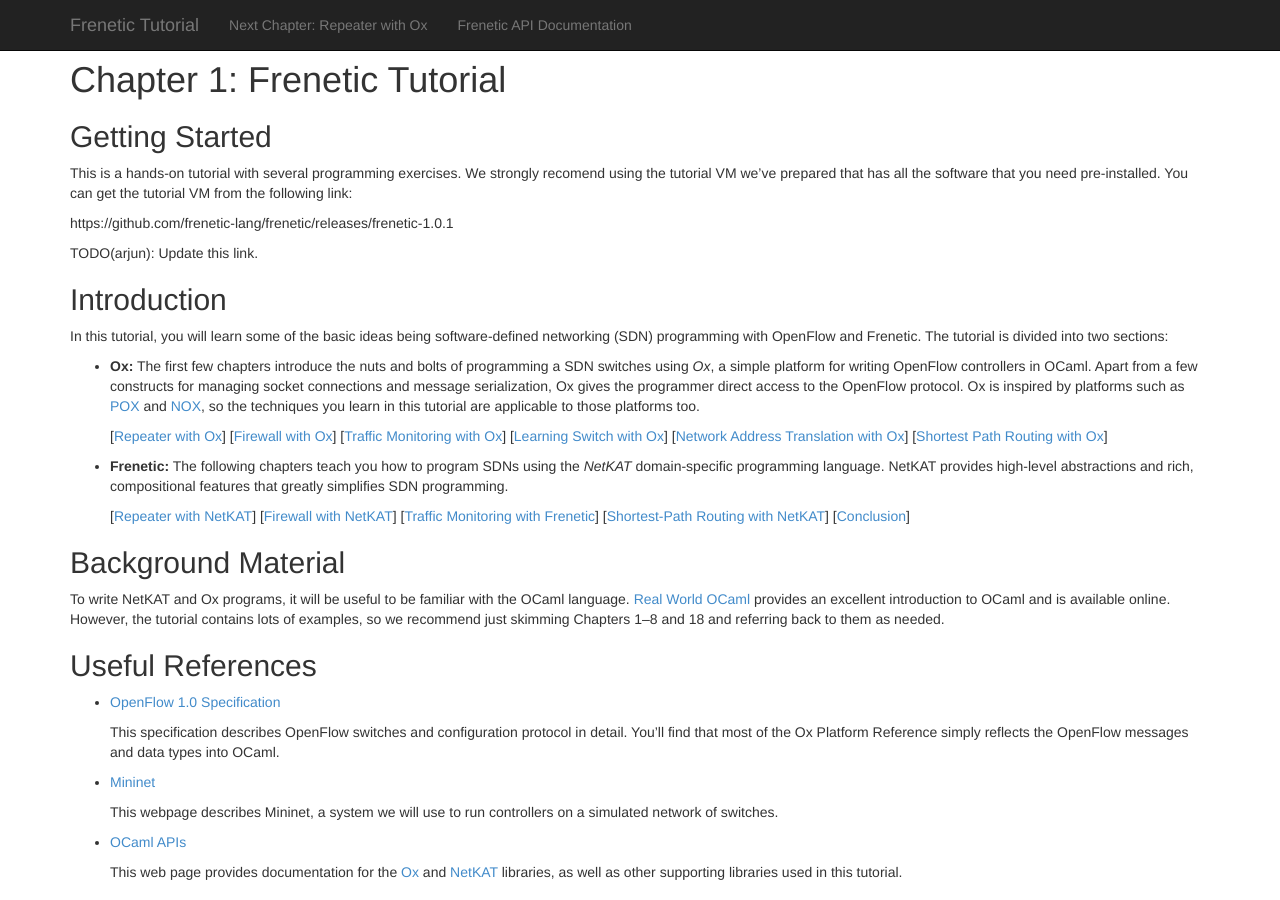
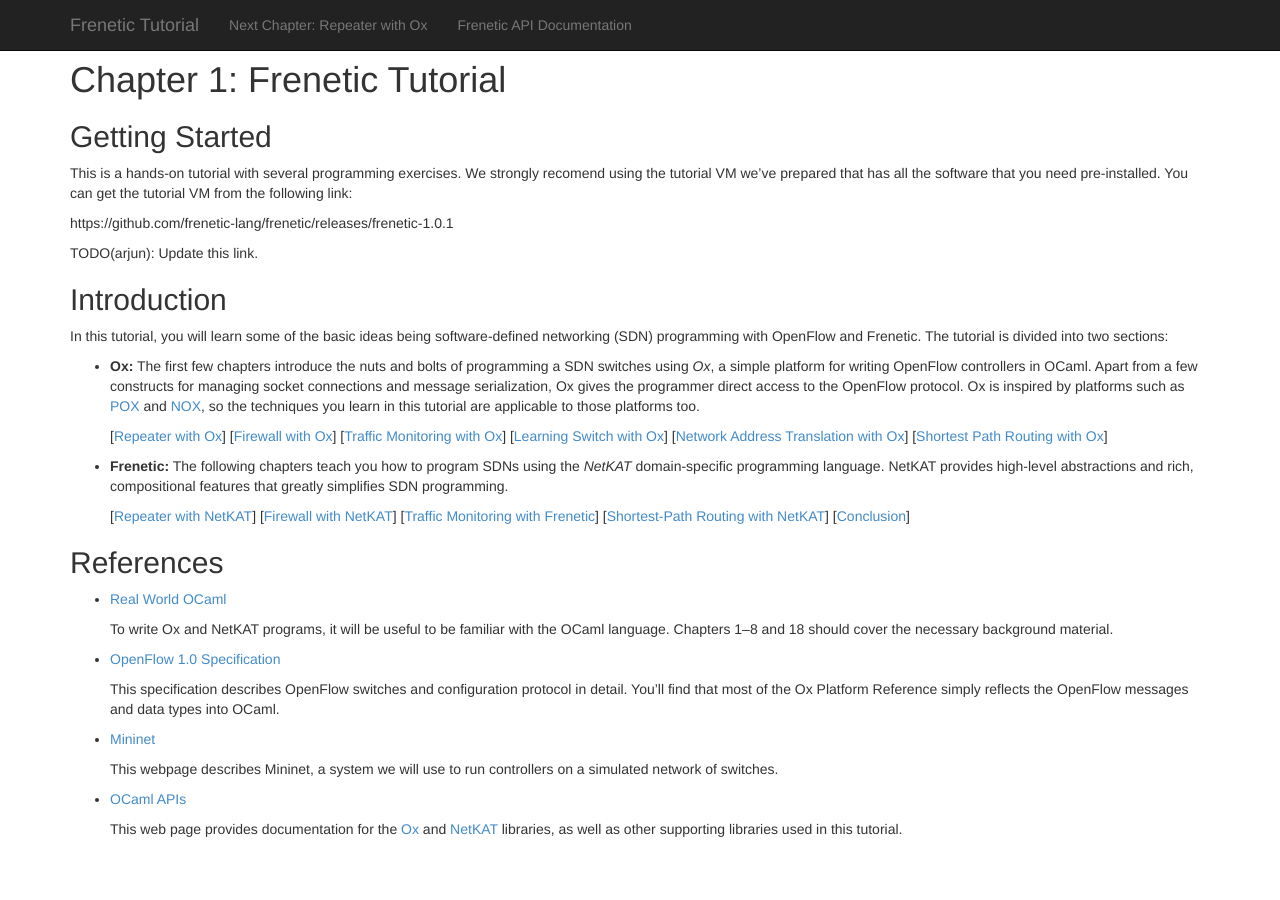
Before and after one commit to frenetic-lang/tutorials, a Jekyll site: the page built from Introduction/index.md, in a window 1280 px wide. Built offline with Jekyll 4.4.1, drawn with Linux system fonts in a browser that asks for light colours; nearby versions of some CDN libraries.

Commit message:
Polish Introduction

```diff
--- a/Introduction/index.md
+++ b/Introduction/index.md
@@ -55,17 +55,14 @@
 {% endfor %}
 </ul>
 
-Background Material
--------------------
+References
+----------
 
-To write NetKAT and Ox programs, it will be useful to be familiar with
-the OCaml language. [Real World OCaml] provides an excellent
-introduction to OCaml and is available online. However, the tutorial
-contains lots of examples, so we recommend just skimming Chapters 1--8
-and 18 and referring back to them as needed.
+- [Real World OCaml](https://realworldocaml.org)
 
-Useful References
------------------
+  To write Ox and NetKAT programs, it will be useful to be familiar
+  with the OCaml language. Chapters 1--8 and 18 should cover the
+  necessary background material.
 
 - [OpenFlow 1.0 Specification](http://www.openflow.org/documents/openflow-spec-v1.0.0.pdf)
 
```
